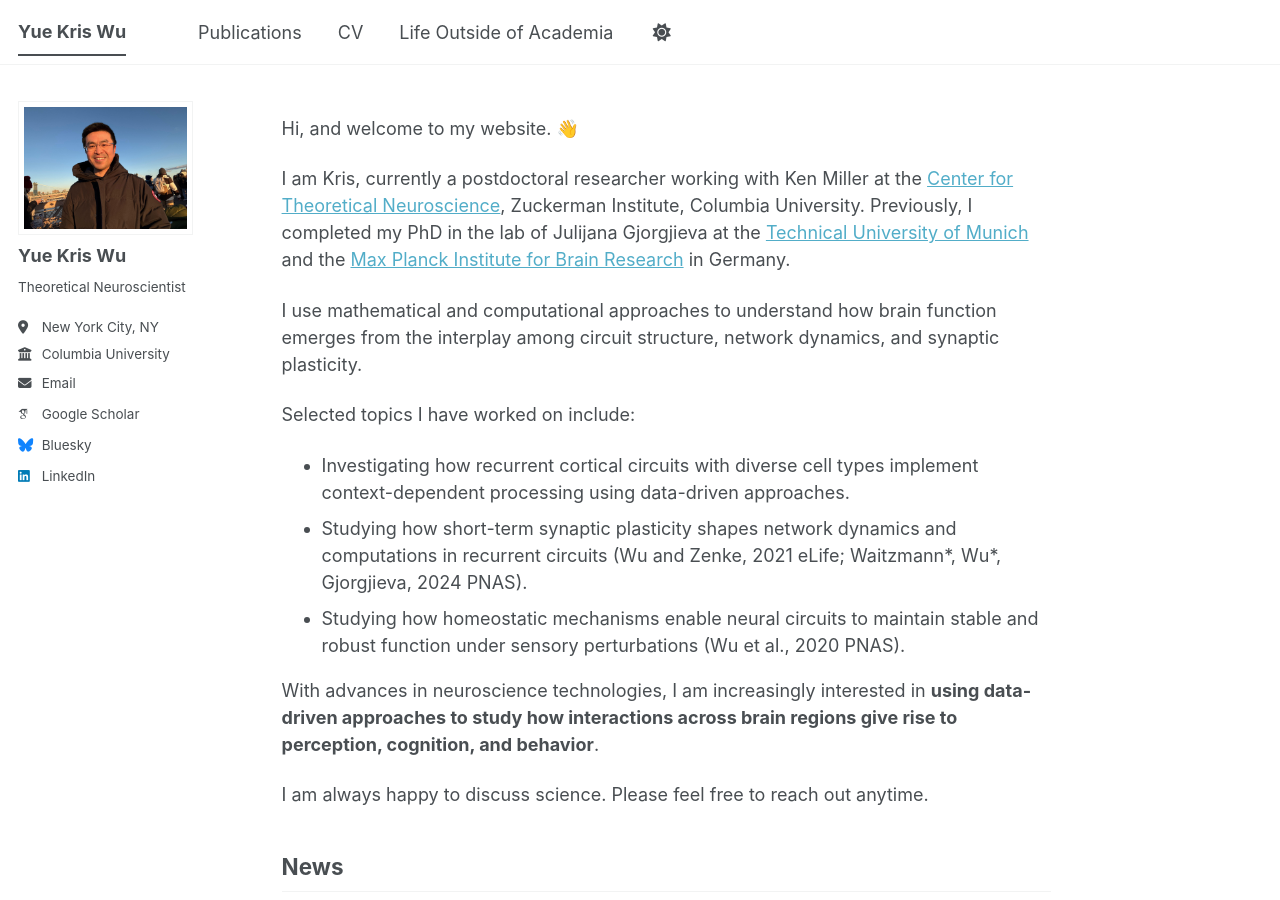
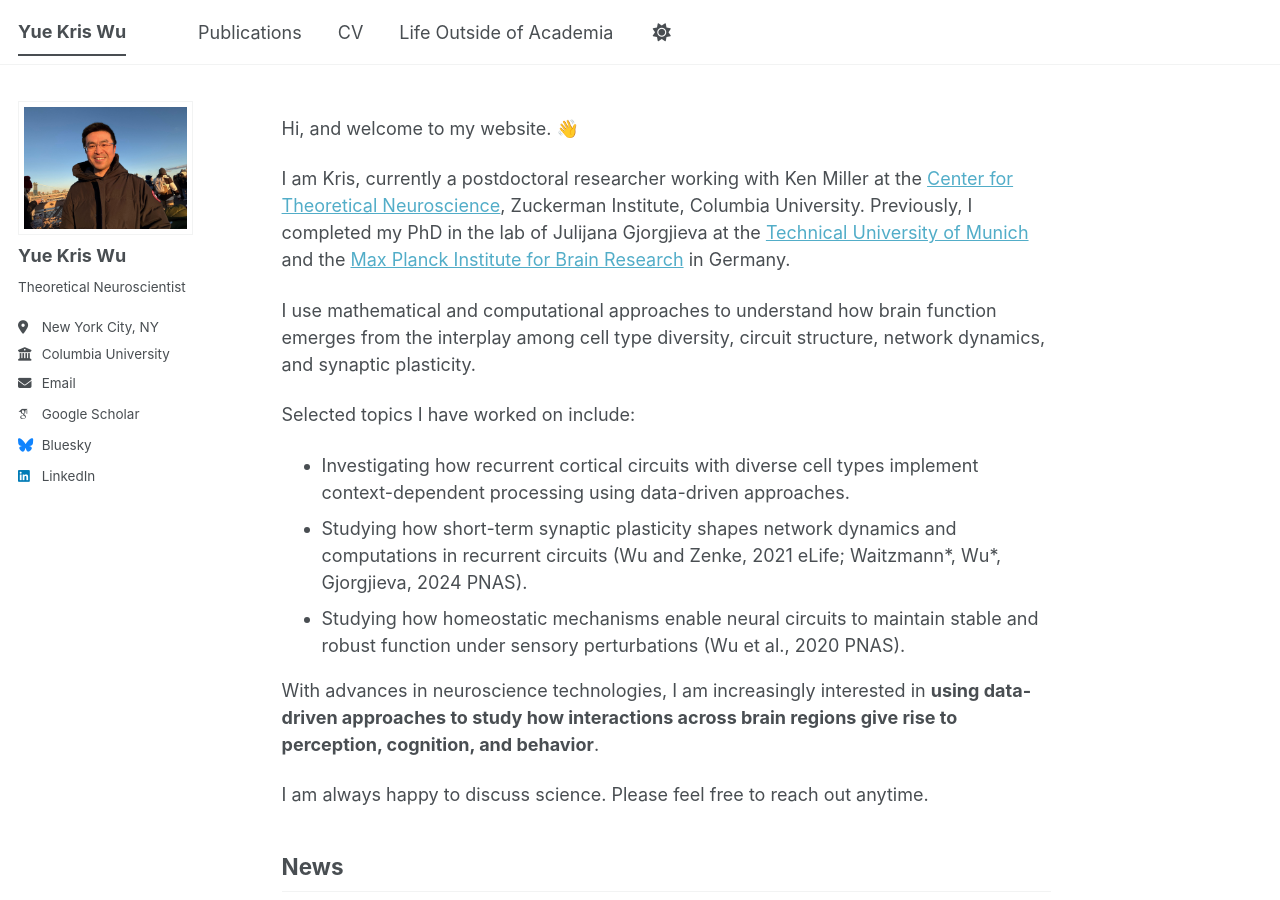
Before and after one commit to yuekriswu/yuekriswu.github.io, a Jekyll site: the page built from _pages/about.md, in a window 1280 px wide and 900 px high. Built offline with Jekyll 4.4.1, drawn with Linux system fonts in a browser that asks for light colours; emoji names are drawn with the system emoji font; some web fonts are replaced; a script bundle is joined from its source files by our own code; library files that are not in the unit come from our copies.

Commit message:
Update about.md

```diff
--- a/_pages/about.md
+++ b/_pages/about.md
@@ -11,7 +11,7 @@
 
 I am Kris, currently a postdoctoral researcher working with Ken Miller at the [Center for Theoretical Neuroscience](https://ctn.zuckermaninstitute.columbia.edu), Zuckerman Institute, Columbia University. Previously, I completed my PhD in the lab of Julijana Gjorgjieva at the [Technical University of Munich](https://www.tum.de) and the [Max Planck Institute for Brain Research](https://brain.mpg.de/home) in Germany.
 
-I use mathematical and computational approaches to understand how brain function emerges from the interplay among circuit structure, network dynamics, and synaptic plasticity.
+I use mathematical and computational approaches to understand how brain function emerges from the interplay among cell type diversity, circuit structure, network dynamics, and synaptic plasticity.
 
 Selected topics I have worked on include:
 * Investigating how recurrent cortical circuits with diverse cell types implement context-dependent processing using data-driven approaches.
```
